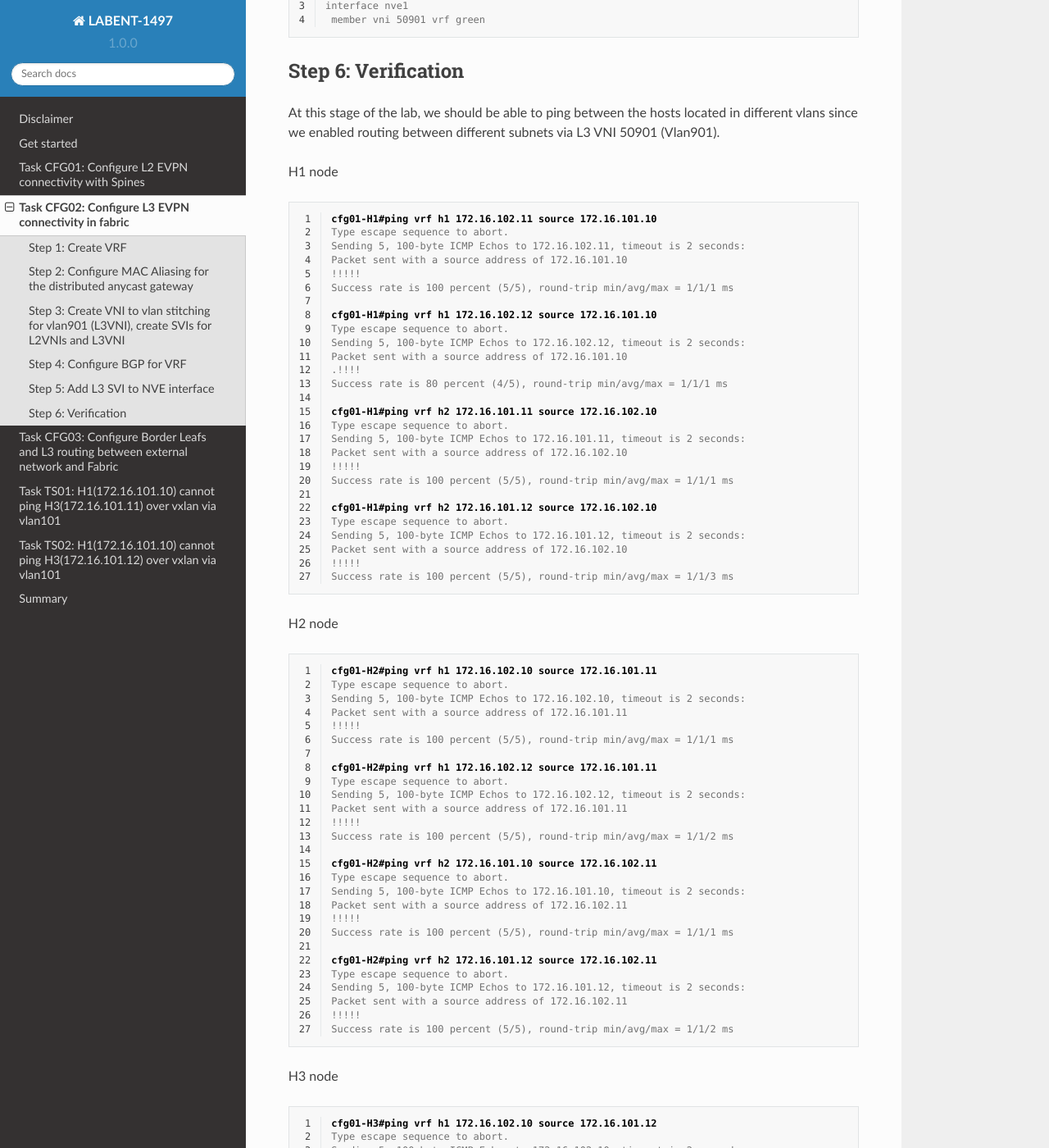
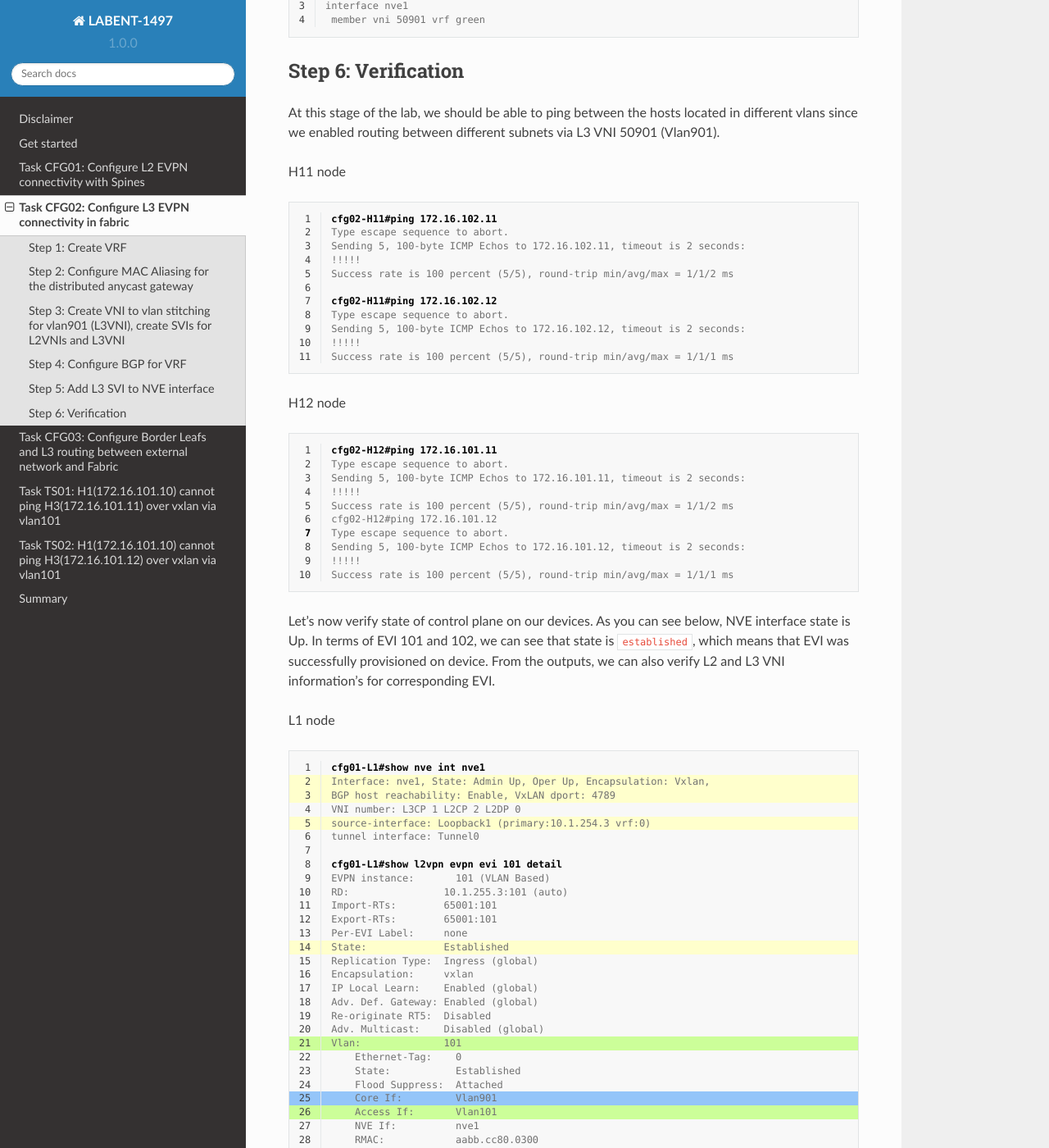
Before and after one commit to dvishchu/labent-1497, a Sphinx documentation site: the page built from docs/source/task_02.rst, in a window 1280 px wide and 1400 px high, scrolled down 5389 px. Shown: the whole window at 82% size. Built offline with Sphinx 7.4.7 and the Read the Docs theme 2.0.0, drawn with Linux system fonts in a browser that asks for light colours; some of the changed text lies outside the part shown.

Commit message:
Updating ping output in task 02

```diff
--- a/docs/source/task_02.rst
+++ b/docs/source/task_02.rst
@@ -220,107 +220,40 @@ Step 6: Verification
 
 At this stage of the lab, we should be able to ping between the hosts located in different vlans since we enabled routing between different subnets via L3 VNI 50901 (Vlan901).
 
-H1 node
+H11 node
 
 .. code-block:: console
     :linenos:
-    :class: highlight-command highlight-command-16 highlight-command-29 highlight-command-42
+    :class: highlight-command highlight-command-14
 
-    cfg01-H1#ping vrf h1 172.16.102.11 source 172.16.101.10
+    cfg02-H11#ping 172.16.102.11
     Type escape sequence to abort.
     Sending 5, 100-byte ICMP Echos to 172.16.102.11, timeout is 2 seconds:
-    Packet sent with a source address of 172.16.101.10
+    !!!!!
+    Success rate is 100 percent (5/5), round-trip min/avg/max = 1/1/2 ms
+
+    cfg02-H11#ping 172.16.102.12
+    Type escape sequence to abort.
+    Sending 5, 100-byte ICMP Echos to 172.16.102.12, timeout is 2 seconds:
     !!!!!
     Success rate is 100 percent (5/5), round-trip min/avg/max = 1/1/1 ms
 
-    cfg01-H1#ping vrf h1 172.16.102.12 source 172.16.101.10
-    Type escape sequence to abort.
-    Sending 5, 100-byte ICMP Echos to 172.16.102.12, timeout is 2 seconds:
-    Packet sent with a source address of 172.16.101.10
-    .!!!!
-    Success rate is 80 percent (4/5), round-trip min/avg/max = 1/1/1 ms
-
-    cfg01-H1#ping vrf h2 172.16.101.11 source 172.16.102.10
-    Type escape sequence to abort.
-    Sending 5, 100-byte ICMP Echos to 172.16.101.11, timeout is 2 seconds:
-    Packet sent with a source address of 172.16.102.10
-    !!!!!
-    Success rate is 100 percent (5/5), round-trip min/avg/max = 1/1/1 ms
-
-    cfg01-H1#ping vrf h2 172.16.101.12 source 172.16.102.10
-    Type escape sequence to abort.
-    Sending 5, 100-byte ICMP Echos to 172.16.101.12, timeout is 2 seconds:
-    Packet sent with a source address of 172.16.102.10
-    !!!!!
-    Success rate is 100 percent (5/5), round-trip min/avg/max = 1/1/3 ms
-
-H2 node
+H12 node
 
 .. code-block:: console
     :linenos:
-    :class: highlight-command highlight-command-16 highlight-command-29 highlight-command-42
+    :class: highlight-command highlight-command-14
 
-    cfg01-H2#ping vrf h1 172.16.102.10 source 172.16.101.11
+    cfg02-H12#ping 172.16.101.11
     Type escape sequence to abort.
-    Sending 5, 100-byte ICMP Echos to 172.16.102.10, timeout is 2 seconds:
-    Packet sent with a source address of 172.16.101.11
+    Sending 5, 100-byte ICMP Echos to 172.16.101.11, timeout is 2 seconds:
+    !!!!!
+    Success rate is 100 percent (5/5), round-trip min/avg/max = 1/1/2 ms
+    cfg02-H12#ping 172.16.101.12
+    Type escape sequence to abort.
+    Sending 5, 100-byte ICMP Echos to 172.16.101.12, timeout is 2 seconds:
     !!!!!
     Success rate is 100 percent (5/5), round-trip min/avg/max = 1/1/1 ms
-
-    cfg01-H2#ping vrf h1 172.16.102.12 source 172.16.101.11
-    Type escape sequence to abort.
-    Sending 5, 100-byte ICMP Echos to 172.16.102.12, timeout is 2 seconds:
-    Packet sent with a source address of 172.16.101.11
-    !!!!!
-    Success rate is 100 percent (5/5), round-trip min/avg/max = 1/1/2 ms
-
-    cfg01-H2#ping vrf h2 172.16.101.10 source 172.16.102.11
-    Type escape sequence to abort.
-    Sending 5, 100-byte ICMP Echos to 172.16.101.10, timeout is 2 seconds:
-    Packet sent with a source address of 172.16.102.11
-    !!!!!
-    Success rate is 100 percent (5/5), round-trip min/avg/max = 1/1/1 ms
-
-    cfg01-H2#ping vrf h2 172.16.101.12 source 172.16.102.11
-    Type escape sequence to abort.
-    Sending 5, 100-byte ICMP Echos to 172.16.101.12, timeout is 2 seconds:
-    Packet sent with a source address of 172.16.102.11
-    !!!!!
-    Success rate is 100 percent (5/5), round-trip min/avg/max = 1/1/2 ms
-
-H3 node
-
-.. code-block:: console
-    :linenos:
-    :class: highlight-command highlight-command-16 highlight-command-29 highlight-command-42
-
-    cfg01-H3#ping vrf h1 172.16.102.10 source 172.16.101.12
-    Type escape sequence to abort.
-    Sending 5, 100-byte ICMP Echos to 172.16.102.10, timeout is 2 seconds:
-    Packet sent with a source address of 172.16.101.12
-    !!!!!
-    Success rate is 100 percent (5/5), round-trip min/avg/max = 1/1/1 ms
-
-    cfg01-H3#ping vrf h1 172.16.102.11 source 172.16.101.12
-    Type escape sequence to abort.
-    Sending 5, 100-byte ICMP Echos to 172.16.102.11, timeout is 2 seconds:
-    Packet sent with a source address of 172.16.101.12
-    !!!!!
-    Success rate is 100 percent (5/5), round-trip min/avg/max = 1/1/2 ms
-
-    cfg01-H3#ping vrf h2 172.16.101.10 source 172.16.102.12
-    Type escape sequence to abort.
-    Sending 5, 100-byte ICMP Echos to 172.16.101.10, timeout is 2 seconds:
-    Packet sent with a source address of 172.16.102.12
-    !!!!!
-    Success rate is 100 percent (5/5), round-trip min/avg/max = 1/1/2 ms
-
-    cfg01-H3#ping vrf h2 172.16.101.11 source 172.16.102.12
-    Type escape sequence to abort.
-    Sending 5, 100-byte ICMP Echos to 172.16.101.11, timeout is 2 seconds:
-    Packet sent with a source address of 172.16.102.12
-    !!!!!
-    Success rate is 100 percent (5/5), round-trip min/avg/max = 1/1/2 ms
 
 Let’s now verify state of control plane on our devices. As you can see below, NVE interface state is Up. In terms of EVI 101 and 102, we can see that state is ``established``, which means that EVI was successfully provisioned on device. From the outputs, we can also verify L2 and L3 VNI information’s for corresponding EVI.
 
```
